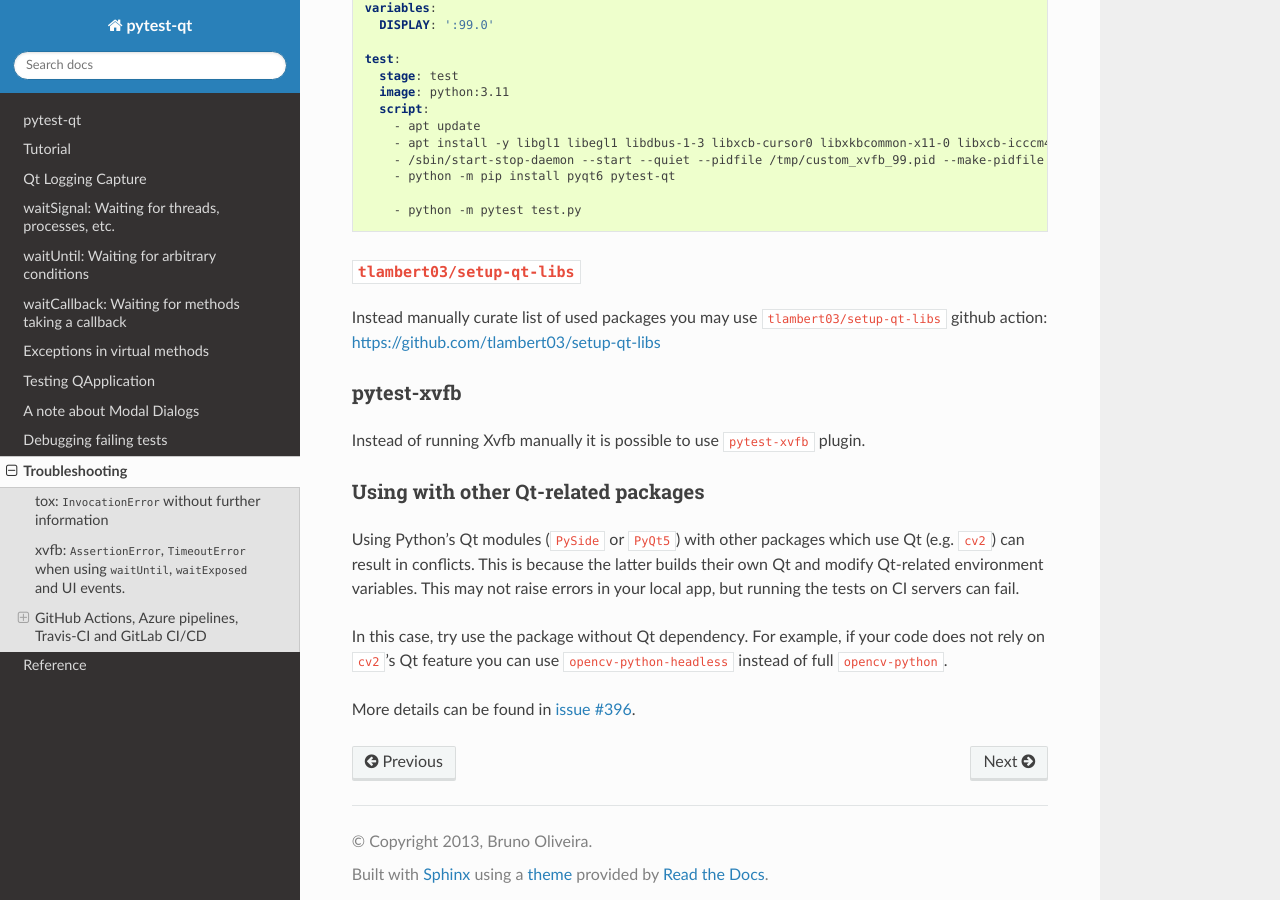
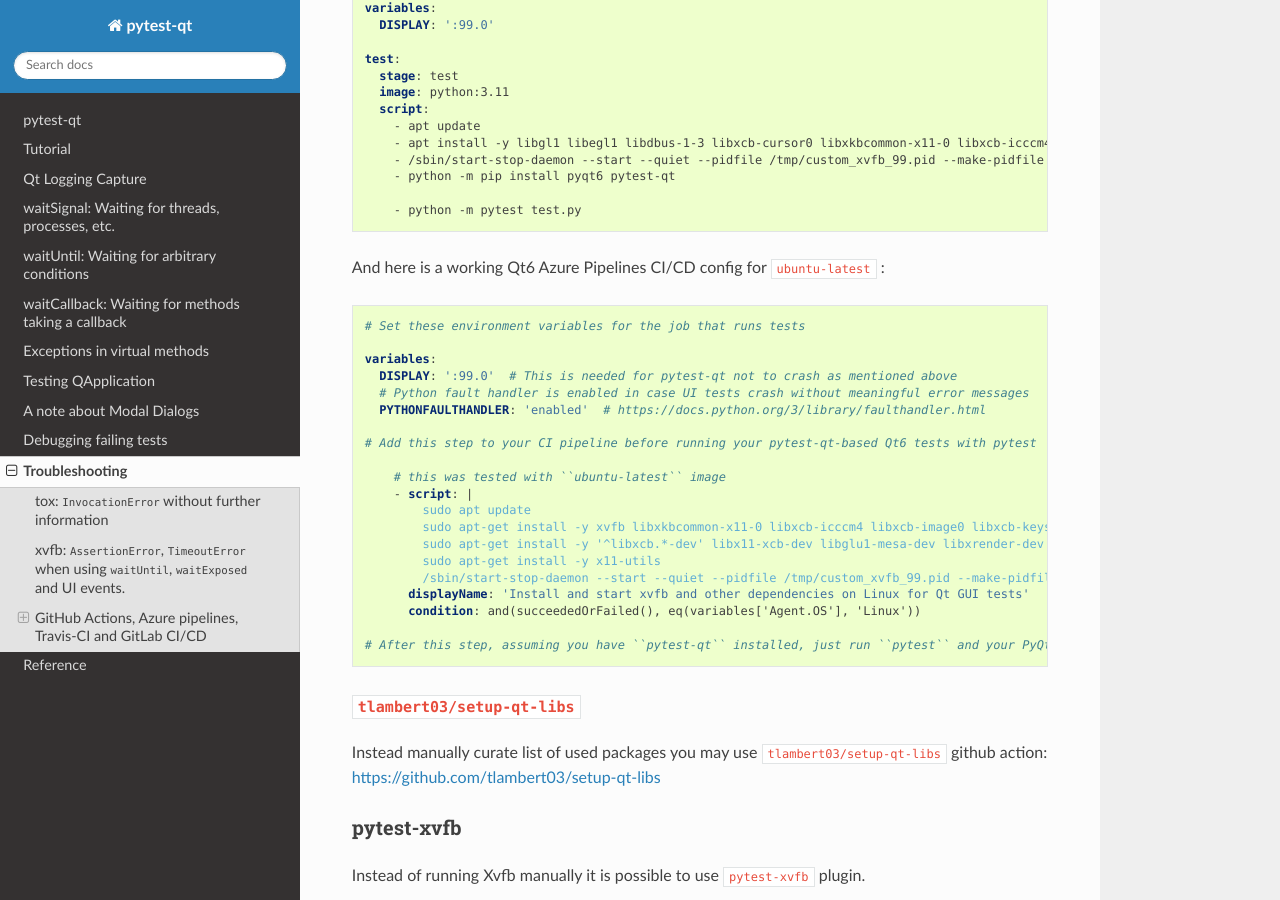
Before and after one commit to pytest-dev/pytest-qt, a Sphinx documentation site: the page built from docs/troubleshooting.rst, in a window 1280 px wide and 900 px high, scrolled down 2380 px. Built offline with Sphinx 7.4.7 and the Read the Docs theme 3.1.0, drawn with Linux system fonts in a browser that asks for light colours; pages that are not in the unit, such as notebooks, are missing from menus.

Commit message:
Add Azure Pipelines instructions for running pytest-qt tests with PyQt6 to documentation (#591)

```diff
--- a/docs/troubleshooting.rst
+++ b/docs/troubleshooting.rst
@@ -123,6 +123,32 @@
         - python -m pytest test.py
 
 
+And here is a working Qt6 Azure Pipelines CI/CD config for ``ubuntu-latest`` :
+
+.. code-block:: yaml
+
+    # Set these environment variables for the job that runs tests
+
+    variables:
+      DISPLAY: ':99.0'  # This is needed for pytest-qt not to crash as mentioned above
+      # Python fault handler is enabled in case UI tests crash without meaningful error messages
+      PYTHONFAULTHANDLER: 'enabled'  # https://docs.python.org/3/library/faulthandler.html
+
+    # Add this step to your CI pipeline before running your pytest-qt-based Qt6 tests with pytest
+
+        # this was tested with ``ubuntu-latest`` image
+        - script: |
+            sudo apt update
+            sudo apt-get install -y xvfb libxkbcommon-x11-0 libxcb-icccm4 libxcb-image0 libxcb-keysyms1 libxcb-randr0 libxcb-render-util0 libxcb-xinerama0 libxcb-xinput0 libxcb-xfixes0 libxcb-shape0 libglib2.0-0 libgl1-mesa-dev
+            sudo apt-get install -y '^libxcb.*-dev' libx11-xcb-dev libglu1-mesa-dev libxrender-dev libxi-dev libxkbcommon-dev libxkbcommon-x11-dev
+            sudo apt-get install -y x11-utils
+            /sbin/start-stop-daemon --start --quiet --pidfile /tmp/custom_xvfb_99.pid --make-pidfile --background --exec /usr/bin/Xvfb -- :99 -screen 0 1920x1200x24 -ac +extension GLX
+          displayName: 'Install and start xvfb and other dependencies on Linux for Qt GUI tests'
+          condition: and(succeededOrFailed(), eq(variables['Agent.OS'], 'Linux'))
+
+    # After this step, assuming you have ``pytest-qt`` installed, just run ``pytest`` and your PyQt6 tests will work
+
+
 ``tlambert03/setup-qt-libs``
 ~~~~~~~~~~~~~~~~~~~~~~~~~~~~
 Instead manually curate list of used packages you may use ``tlambert03/setup-qt-libs`` github action: https://github.com/tlambert03/setup-qt-libs
```
